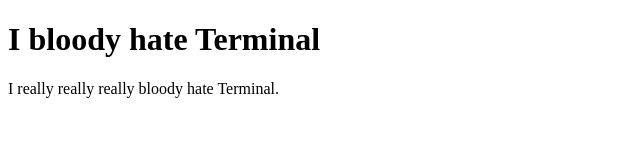
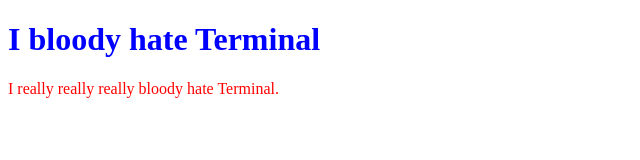
Before and after one commit to ataranto320/ataranto320.github.io, a plain HTML site: page index.html in a window 1280 px wide. Shown: the whole page, without its empty margins (0-640 px from the left). Drawn offline with Linux system fonts and the light colour scheme.

Commit message:
added css

```diff
--- a/index.html
+++ b/index.html
@@ -1,10 +1,13 @@
 <!DOCTYPE html>
 <html lang="en">
 <head>
+
     <meta charset="UTF-8">
     <meta name="viewport" content="width=>, initial-scale=1.0">
     <meta http-equiv="X-UA-Compatible" content="ie=edge">
     <title>Document</title>
+    <link rel="stylesheet" type="text/css" href="style.css">
+
 </head>
 <body>
     <h1>I bloody hate Terminal</h1>
--- /dev/null
+++ b/style.css
@@ -0,0 +1,10 @@
+h1{
+    color: blue;
+    font: 50px;
+}
+
+p{
+    color: red;
+    text-shadow: grey;
+    font: 20px;
+}
```
